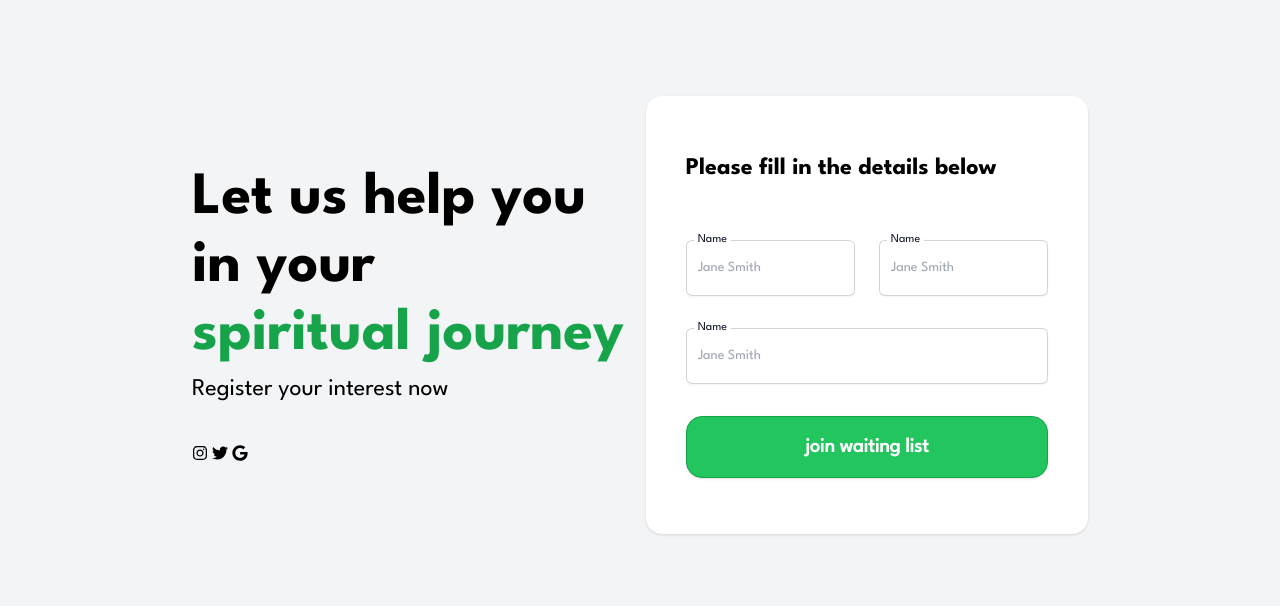
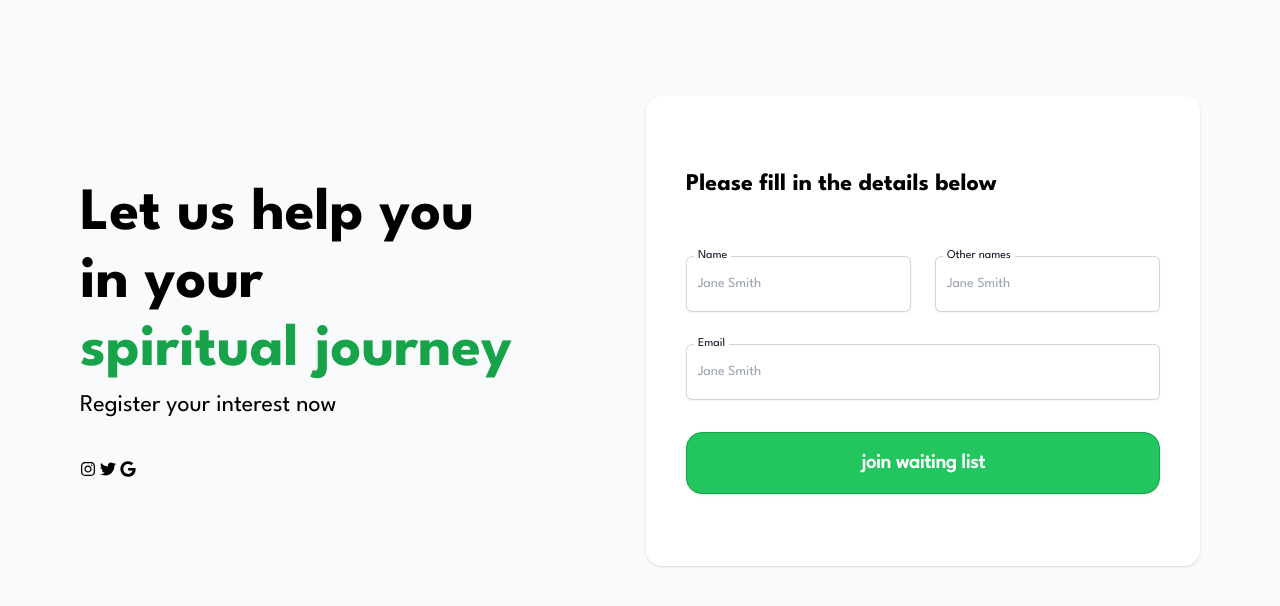
Before and after one commit to kennethmuyoyo/landingpage, a Next.js app: page /list in a window 1280 px wide. Shown: the top 606 px of the page. Built offline with nearby package versions, Linux system fonts and the light colour scheme.

Commit message:
production build

```diff
--- a/src/app/list/page.tsx
+++ b/src/app/list/page.tsx
@@ -3,27 +3,22 @@ import FormLeftSide from '@/components/layout/FormLeftSide'
 import FormRightSide from '@/components/layout/FormRightSide'
 import IconGroup from '@/components/layout/IconGroup'
 import Navbar from '@/components/layout/Navbar'
-import router from 'next/router'
 import React from 'react'
 
 function page() {
-
-
   return (
     <main className='flex flex-col w-full font-league-spartan '>
 
-      <div className='bg-gray-100 text-black flex flex-col md:flex-row justify-center gap-3 p-12 w-screen md:px-20 lg:px-48'>
-
+      <div className='bg-gray-50 text-black flex flex-col md:flex-row justify-center gap-3 p-12 w-screen md:px-20'>
       <div className=' md:flex md:w-1/2 md:max-h-screen items-center '>
       <FormLeftSide/>
       </div>
 
 
-      <div className='bg-white md:w-1/2 flex flex-col  justify-center md:my-12  py-10 px-6 shadow rounded-2xl hover:shadow-2xl  transition-all duration-300'>
+      <div className='bg-white md:w-1/2 flex flex-col  justify-center md:my-12  py-10 px-2 shadow rounded-2xl hover:shadow-2xl  transition-all duration-300'>
         <FormRightSide/>
 
       </div>
-
       <div className=' bottom-4 left-4 p-4  md:hidden'>
           <IconGroup/>
         </div>
--- a/src/app/page.tsx
+++ b/src/app/page.tsx
@@ -1,22 +1,40 @@
 "use client"
+import React, { useState } from "react";
 import Navbar from "@/components/layout/Navbar";
 import Hero from "@/components/layout/Hero";
 import Example from "@/components/layout/heroLayout";
-import  { useRouter } from "next/navigation";
+import { useRouter } from "next/navigation";
 import { useReducer } from "react";
 
+export default function Home() {
+  const router = useRouter();
+  const [isLoading, setIsLoading] = useState(false); // New state variable for loading
 
-export default function Home() {
-  const router=useRouter();
-  const onButtonClick = ()=>{
-    router.push("/list")
-    }
+  const onButtonClick = () => {
+    setIsLoading(true); // Set loading to true on button click
+    router.push("/list");
+  };
+
   return (
-    <main className=" text-gray-900 bg-gray-50 min-h-screen w-full">
+    <main className="text-gray-900 bg-gray-50 min-h-screen w-full">
       <div className="flex flex-col justify-evenly">
-       <Navbar/>
-       <Hero onClick={onButtonClick}/>
+        <Navbar />
+        <Hero onClick={onButtonClick} />
       </div>
+      {isLoading && (
+        <div className="fixed top-0 left-0 w-full h-full bg-white flex justify-center items-center z-50">
+          <div className="w-64 h-4 bg-gray-200 rounded-full overflow-hidden">
+            <div
+                className="inline-block h-8 w-8 animate-[spinner-grow_0.75s_linear_infinite] rounded-full bg-current align-[-0.125em] text-primary opacity-0 motion-reduce:animate-[spinner-grow_1.5s_linear_infinite]"
+               role="status">
+              <span
+               className="!absolute !-m-px !h-px !w-px !overflow-hidden !whitespace-nowrap !border-0 !p-0 ![clip:rect(0,0,0,0)]"
+              >Loading...</span>
+            </div>
+          </div>
+        </div>
+      )}
     </main>
-  )
+  );
+
 }
--- a/src/components/Input.tsx
+++ b/src/components/Input.tsx
@@ -1,13 +1,13 @@
 import React from 'react'
 
-function Input() {
+function Input({label}:{label:string}) {
   return (
     <div className="relative mb-2">
     <label
       htmlFor="name"
       className="absolute -top-2 left-2 inline-block bg-white px-1 text-xs font-medium text-gray-900"
     >
-      Name
+      {label}
     </label>
     <input
       type="text"
--- a/src/components/LeftCol.tsx
+++ b/src/components/LeftCol.tsx
@@ -10,7 +10,7 @@ function LeftCol({onClick}:{onClick:()=>void}) {
 
 
   return (
-    <animateMotion className="flex flex-col w-full lg:w-2/3 justify-center lg:items-start overflow-y-hidden md:px-4 w-full animate-fade-in">
+    <animateMotion className="flex flex-col w-full lg:w-2/3 justify-center lg:items-start overflow-y-hidden md:px-4 animate-fade-in">
 			<h1 className="my-2 font-league-spartan-bold text-4xl md:text-6xl  text-black font-bold leading-tight text-center  slide-in-bottom-h1 ">Your Virtual </h1>
 			<h1 className=" font-league-spartan-bold text-4xl md:text-6xl text-green-600  font-bold leading-tight text-center lg:text-left slide-in-bottom-h1 ">Muslim Companion</h1>
 						<p className="leading-normal text-base text-gray-800 font-league-spartan md:text-xl mb-4 mt-8 text-center lg:text-left slide-in-bottom-subtitle">You can choose Brother AI.DAM or Sister AI.SHA to talk with when you have an urgent question that needs an answer; advice on what is right or permissible in Islam or just a friend to chat with if you are happy or sad. We are here to help you.</p>
--- a/src/components/RightCol.tsx
+++ b/src/components/RightCol.tsx
@@ -1,22 +1,38 @@
-import React from 'react'
-import ai_avatar_pic from '../assets/ai_avatar_pic.png'
-import Image from 'next/image'
+import React, { useState, useEffect } from 'react';
+import ai_avatar_pic from '../assets/ai_avatar_pic.png';
+import Image from 'next/image';
+
+
+
 
 function RightCol() {
+  const [isLoading, setIsLoading] = useState(true);
+
+  useEffect(() => {
+    const timer = setTimeout(() => {
+      setIsLoading(false);
+    }, 2000);
+
+    return () => clearTimeout(timer);
+  }, []);
+
   return (
+    <div className="lg:flex bg-transparent md:justify-end">
+      {isLoading ? (
+        <div >
 
-
-    <div className=" lg:flex bg-transparent md:justify-end">
+        </div>
+      ) : (
         <Image
-    className=" lg:h-[530px] bg-transparent w-[550px] shadow-gray-900 drop-shadow-4xl animate-pulse-in"
+          className="lg:h-[530px] bg-transparent w-[550px] shadow-gray-900 drop-shadow-4xl"
           src={ai_avatar_pic}
           width={500}
           height={480}
           alt=""
         />
+      )}
     </div>
-
-  )
+  );
 }
 
-export default RightCol
+export default RightCol;
--- a/src/components/layout/Form.tsx
+++ b/src/components/layout/Form.tsx
@@ -9,15 +9,15 @@ const onButtonClick = ()=>{
 function Form() {
   return (
 
-<form className='grid items-center w-full p-4 '>
+<form className='grid items-center w-full p-8 '>
     <p className="leading-normal text-base font-league-spartan-bold md:text-2xl mb-8 text-center md:text-left slide-in-bottom-subtitle">Please fill in the details below</p>
     <div className="grid gap-6 mb-6 mt-6 md:grid-cols-2">
-    <Input/>
-       <Input />
+    <Input label='Name'/>
+       <Input label='Other names'/>
 
     </div>
     <div className="mb-6">
-    <Input/>
+    <Input label='Email'/>
     </div>
 
     <Button name='join waiting list' onClick={onButtonClick}/>
--- a/src/components/layout/IconGroup.tsx
+++ b/src/components/layout/IconGroup.tsx
@@ -6,7 +6,7 @@ import { FaGoogle } from 'react-icons/fa'
 function IconGroup() {
   return (
     <div className='flex flex-row gap-1'>
-        <FaInstagram/>
+        <FaInstagram />
         <FaTwitter/>
         <FaGoogle/>
     </div>
```
Lines whose indentation alone changed are shown as unchanged.
